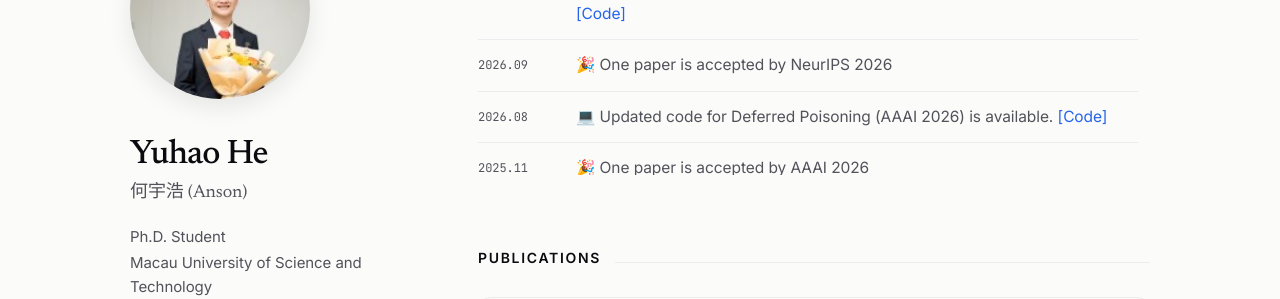
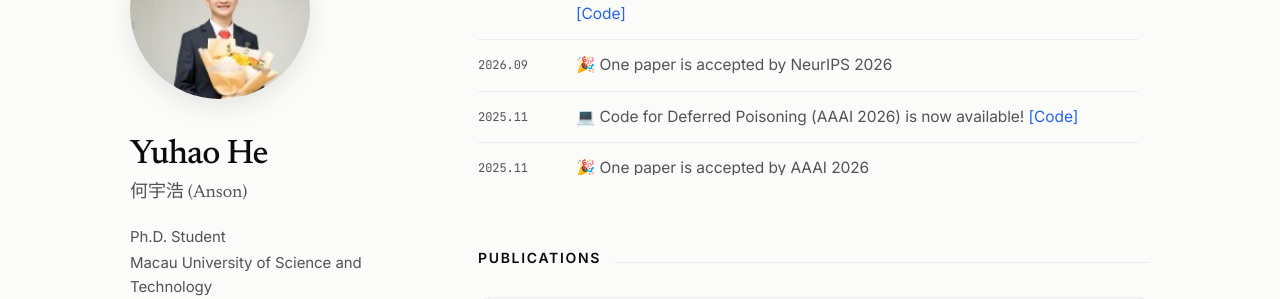
Before and after one commit to Anson-He/Anson-He.github.io, a Jekyll site: the page built from _pages/about.md, in a window 1280 px wide and 900 px high, scrolled down 606 px. Shown: the part 153-452 px from the top of the window. Built offline with Jekyll 4.4.1, drawn with Linux system fonts in a browser that asks for light colours.

Commit message:
Date DPA code announcement to original repository release in November 2025

```diff
--- a/_data/manual_news.yml
+++ b/_data/manual_news.yml
@@ -1,8 +1,8 @@
 # Optional curated updates. These are preserved when publications sync.
 - date: "2026.09"
   text: "🎉 One paper is accepted by NeurIPS 2026"
-- date: "2026.08"
-  text: "💻 Updated code for Deferred Poisoning (AAAI 2026) is available."
+- date: "2025.11"
+  text: "💻 Code for Deferred Poisoning (AAAI 2026) is now available!"
   url: "https://github.com/Anson-He/Deferred-Poisoning-Attack"
   label: "Code"
 - date: "2026.11"
```
